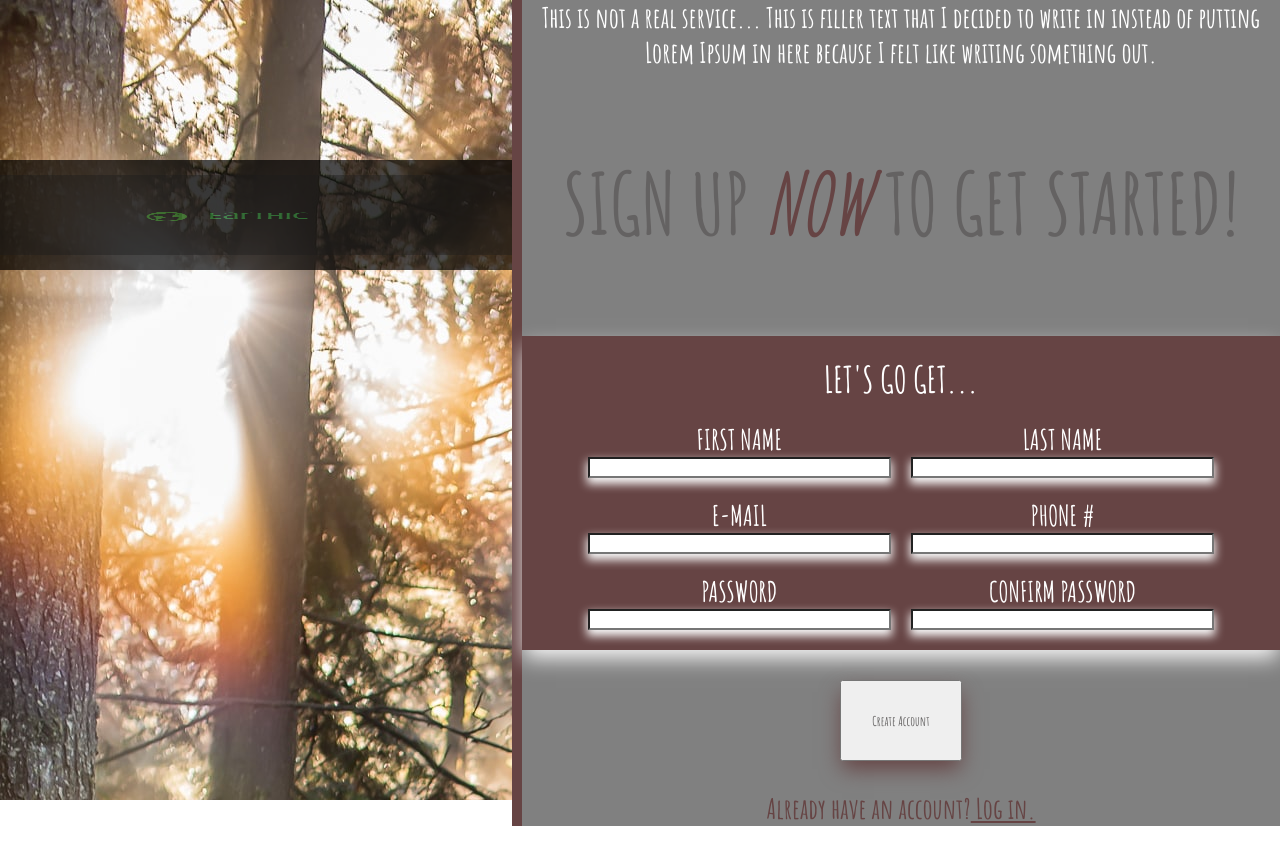
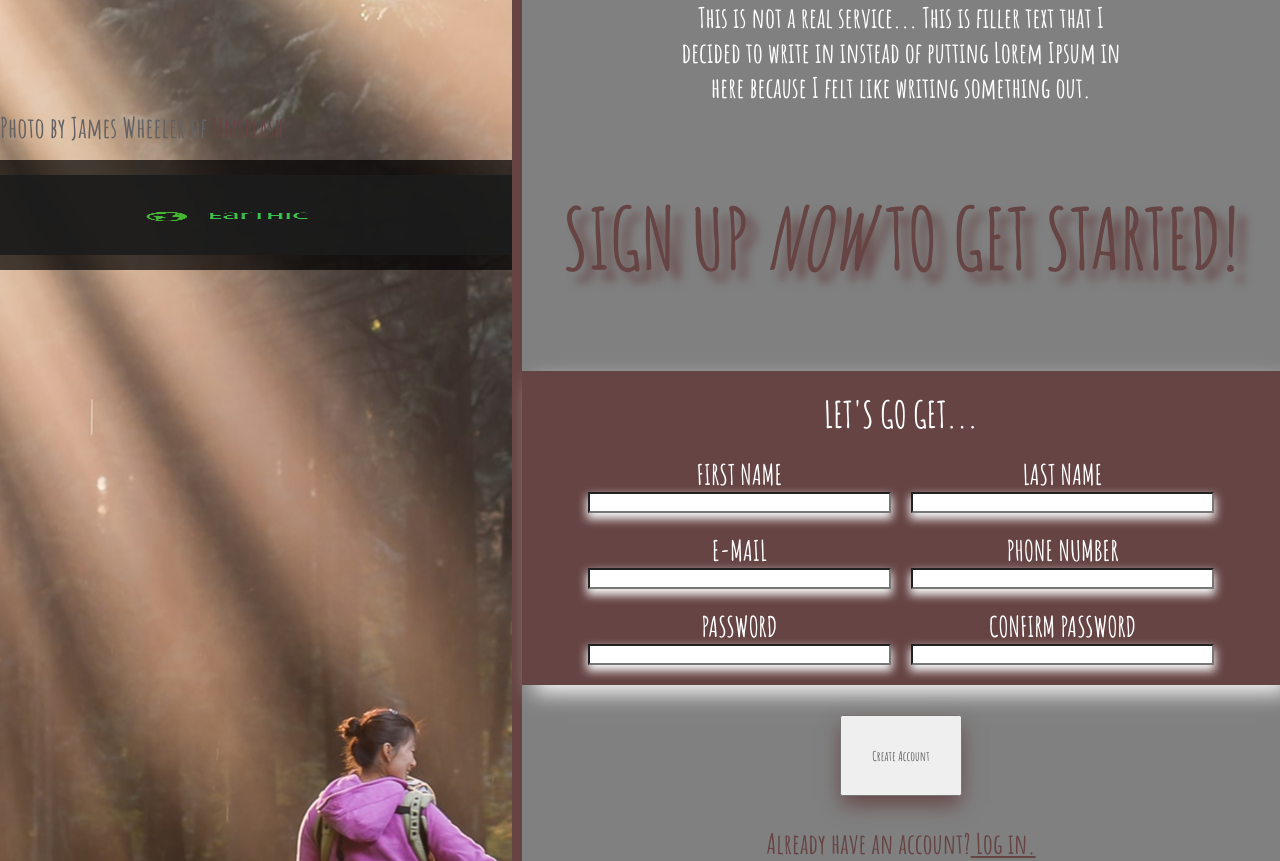
Before and after one commit to NCain24/Signup-form, a plain HTML site: page index.html in a window 1280 px wide. Before the commit the page ends 826 px from the top, so only its background shows below. Drawn offline with Linux system fonts and the light colour scheme.

Commit message:
Couple of updates on input focus and background.

```diff
--- a/index.html
+++ b/index.html
@@ -19,6 +19,9 @@
             <div class="pic">
                 <div class="logo">
                     <img src="./images/aww_logo1.png" alt="logo" class="earth">
+                </div>
+                <div class="pic-credit">
+                    <p>Photo by James Wheeler of <a>Unsplash</a></p>
                 </div>
             </div>
         </div>
@@ -52,7 +55,7 @@
                     </div>
 
                     <div class="input">
-                        <label for="phone-number">Phone #</label>
+                        <label for="phone-number">Phone Number</label>
                         <input type="tel" name="phone" id="phone">
                     </div>
 
--- a/style.css
+++ b/style.css
@@ -26,13 +26,12 @@
 
 /*Left Side Code*/
 
-.pic {
+.background {
     background-image: url(./images/forest.jpg);
-    background-size: contain;
+    background-position: center;
     background-size: auto;
     background-repeat: no-repeat;
-    width:40vw;
-    height: 100vh;
+    width: 40vw;
 }
 
 .logo {
@@ -49,7 +48,11 @@
 .earth {
     height: 10vh;
     width: 80vw;
-    opacity: 0.4;
+    opacity: 0.9;
+}
+
+.pic-credit, p {
+
 }
 
 /* Right Side Header*/
@@ -68,12 +71,20 @@
     background-color: grey;
     color: white;
     padding-bottom: 10vh;
+    margin-right: 20%;
+    margin-left: 20%;
 }
 
 h4, em {
     color: rgb(102, 68, 68);
     padding-bottom: 10vh;
     font-size: 3rem;
+    transition-duration: 0.4s;
+    text-shadow: 10px 10px 10px rgb(102, 68, 68);
+}
+
+strong {
+    color: rgb(102, 68, 68)
 }
 
 /*Right Side Form */
@@ -85,7 +96,7 @@ h4, em {
     gap: 20px;
     padding-top: 20px;
     padding-bottom: 20px;
-    box-shadow: 0 10px 20px -2px #f9f9f9;
+    box-shadow: 10px 10px 20px -2px #f9f9f9;
     justify-content: center;
 }
 
@@ -104,12 +115,22 @@ h4, em {
 
 input {
     box-shadow: 0 5px 10px 1px #f9f9f9;
+}
 
+input:hover {
+    background-color:grey;
+    transition: 0.4s;
+}
+
+input:focus {
+    box-shadow: 0px 0px 20px 5px
 }
 
 label {
     color: white;
 }
+
+/*Footer*/
 
 .button {
     padding: 30px;
@@ -129,3 +150,7 @@ button:hover {
 .log-in, a {
     color: rgb(102, 68, 68);
 }
+
+@media only screen and (max-width: 600px){
+
+}
```
